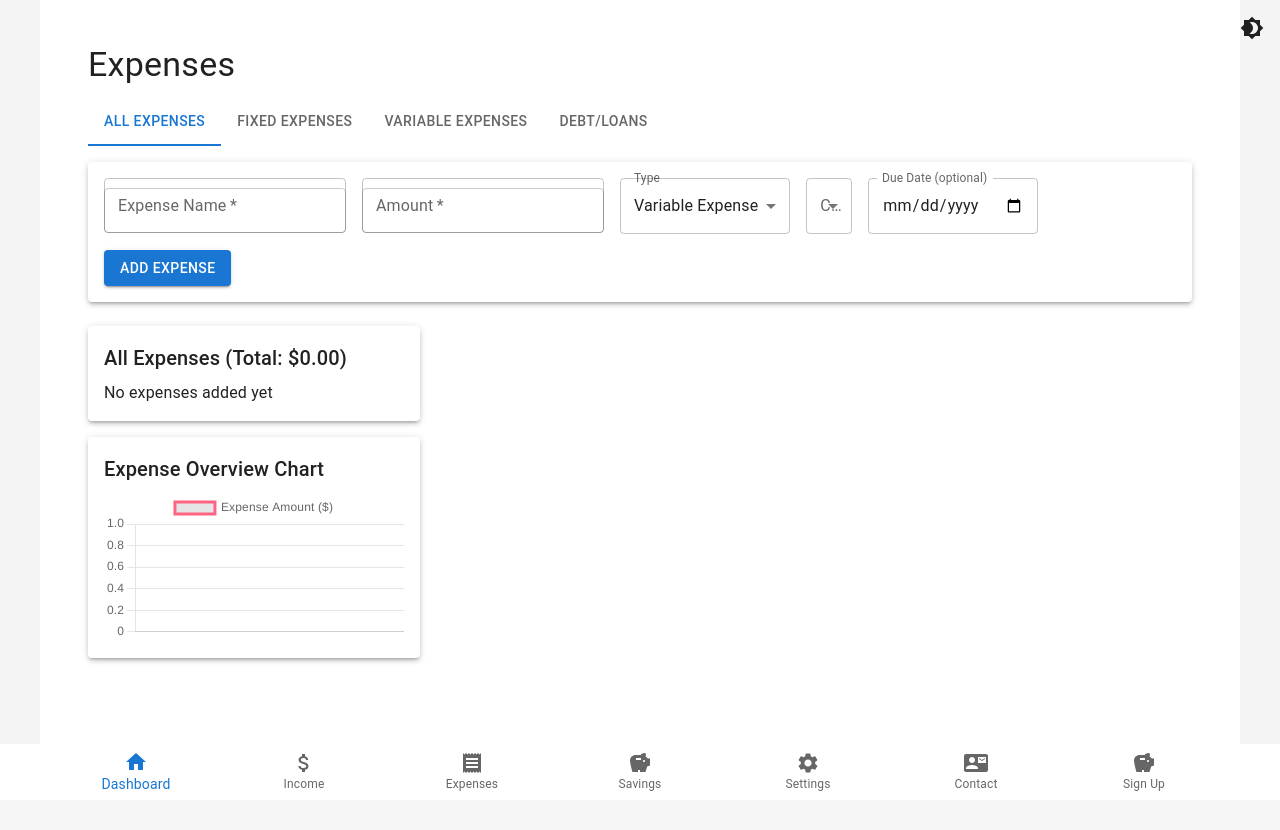
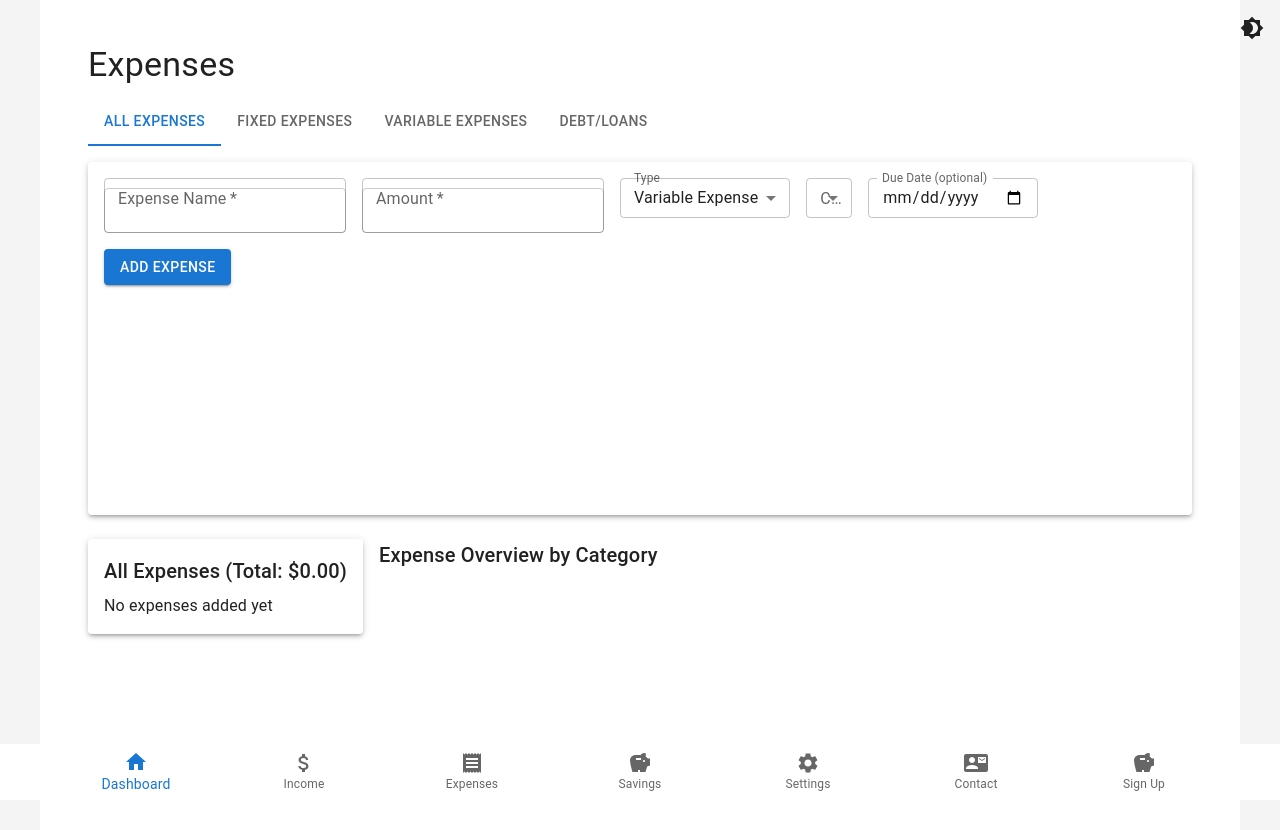
Before and after one commit to SriSrik123/budgetingapp, a React (Create React App) app: page /expenses in a window 1280 px wide. Shown: the top 830 px of the page. Before the commit the page ends 800 px from the top, so only its background shows below. Built offline with nearby package versions, Linux system fonts and the light colour scheme.

Commit message:
fixed graphs

```diff
--- a/src/components/ExpenseForm.jsx
+++ b/src/components/ExpenseForm.jsx
@@ -1,5 +1,6 @@
 import React, { useState, useEffect } from 'react';
 import { TextField, Button, MenuItem, Grid, Select, InputLabel, FormControl } from '@mui/material';
+import { PieChart, Pie, Cell, Tooltip, ResponsiveContainer } from 'recharts';
 
 export default function ExpenseForm({ onAddExpense }) {
   const [expense, setExpense] = useState({
@@ -44,12 +45,23 @@ export default function ExpenseForm({ onAddExpense }) {
     }
   };
 
+  const chartData = Object.entries(
+    expenseCategories[expense.type].reduce((acc, category) => {
+      acc[category] = 0;
+      return acc;
+    }, {})
+  ).map(([key, value]) => ({
+    name: key,
+    value: expense.category === key ? parseFloat(expense.amount || 0) : 0,
+  }));
+
   return (
     <form onSubmit={handleSubmit}>
       <Grid container spacing={2}>
         <Grid item xs={12}>
           <TextField
             fullWidth
+            size="small"
             label="Expense Name"
             name="name"
             value={expense.name}
@@ -61,6 +73,7 @@ export default function ExpenseForm({ onAddExpense }) {
         <Grid item xs={12} sm={6}>
           <TextField
             fullWidth
+            size="small"
             label="Amount"
             name="amount"
             type="number"
@@ -72,7 +85,7 @@ export default function ExpenseForm({ onAddExpense }) {
         </Grid>
 
         <Grid item xs={12} sm={6}>
-          <FormControl fullWidth>
+          <FormControl fullWidth size="small">
             <InputLabel>Type</InputLabel>
             <Select
               name="type"
@@ -88,7 +101,7 @@ export default function ExpenseForm({ onAddExpense }) {
         </Grid>
 
         <Grid item xs={12} sm={6}>
-          <FormControl fullWidth>
+          <FormControl fullWidth size="small">
             <InputLabel>Category</InputLabel>
             <Select
               name="category"
@@ -106,6 +119,7 @@ export default function ExpenseForm({ onAddExpense }) {
         <Grid item xs={12} sm={6}>
           <TextField
             fullWidth
+            size="small"
             label="Due Date (optional)"
             name="dueDate"
             type="date"
@@ -120,6 +134,27 @@ export default function ExpenseForm({ onAddExpense }) {
             Add Expense
           </Button>
         </Grid>
+        <Grid item xs={12}>
+          <ResponsiveContainer width="100%" height={250}>
+            <PieChart>
+              <Pie
+                data={chartData}
+                dataKey="value"
+                nameKey="name"
+                cx="50%"
+                cy="50%"
+                outerRadius={80}
+                fill="#8884d8"
+                label
+              >
+                {chartData.map((entry, index) => (
+                  <Cell key={`cell-${index}`} fill={`hsl(${(index / chartData.length) * 360}, 70%, 50%)`} />
+                ))}
+              </Pie>
+              <Tooltip />
+            </PieChart>
+          </ResponsiveContainer>
+        </Grid>
       </Grid>
     </form>
   );
--- a/src/pages/Expenses.jsx
+++ b/src/pages/Expenses.jsx
@@ -2,27 +2,7 @@ import React, { useState, useEffect } from 'react';
 import { Box, Typography, Grid, Paper, Tabs, Tab } from '@mui/material';
 import ExpenseForm from '../components/ExpenseForm';
 import ExpenseList from '../components/ExpenseList';
-import { Line } from 'react-chartjs-2';
-import {
-  Chart as ChartJS,
-  CategoryScale,
-  LinearScale,
-  PointElement,
-  LineElement,
-  Title,
-  Tooltip,
-  Legend,
-} from 'chart.js';
-
-ChartJS.register(
-  CategoryScale,
-  LinearScale,
-  PointElement,
-  LineElement,
-  Title,
-  Tooltip,
-  Legend
-);
+import { PieChart, Pie, Cell, Tooltip, ResponsiveContainer } from 'recharts';
 
 export default function Expenses() {
   const [expenses, setExpenses] = useState([]);
@@ -52,18 +32,15 @@ export default function Expenses() {
   const variableExpenses = expenses.filter(exp => exp.type === 'variable');
   const debtExpenses = expenses.filter(exp => exp.type === 'debt');
 
-  const chartData = {
-    labels: expenses.map((exp, i) => `Expense ${i + 1}`),
-    datasets: [
-      {
-        label: 'Expense Amount ($)',
-        data: expenses.map(exp => parseFloat(exp.amount || 0)),
-        fill: false,
-        borderColor: 'rgb(255, 99, 132)',
-        tension: 0.1,
-      },
-    ],
-  };
+  const categoryTotals = expenses.reduce((acc, exp) => {
+    acc[exp.category] = (acc[exp.category] || 0) + parseFloat(exp.amount || 0);
+    return acc;
+  }, {});
+
+  const pieChartData = Object.entries(categoryTotals).map(([category, total]) => ({
+    name: category,
+    value: total,
+  }));
 
   return (
     <Box sx={{ p: 3, pb: 10 }}>
@@ -86,18 +63,40 @@ export default function Expenses() {
         </Grid>
 
         <Grid item xs={12} md={7}>
+          <Grid container spacing={2}>
+            <Grid item xs={12} md={7}>
               <Paper elevation={3} sx={{ p: 2 }}>
                 {tabValue === 0 && <ExpenseList expenses={expenses} title="All Expenses" />}
                 {tabValue === 1 && <ExpenseList expenses={fixedExpenses} title="Fixed Expenses" />}
                 {tabValue === 2 && <ExpenseList expenses={variableExpenses} title="Variable Expenses" />}
                 {tabValue === 3 && <ExpenseList expenses={debtExpenses} title="Debt/Loans" />}
               </Paper>
-          <Paper elevation={3} sx={{ p: 2, mt: 2 }}>
+            </Grid>
+            <Grid item xs={12} md={5}>
               <Typography variant="h6" gutterBottom>
-              Expense Overview Chart
+                Expense Overview by Category
               </Typography>
-            <Line data={chartData} />
-          </Paper>
+              <ResponsiveContainer width="100%" height={300}>
+                <PieChart>
+                  <Pie
+                    data={pieChartData}
+                    dataKey="value"
+                    nameKey="name"
+                    cx="50%"
+                    cy="50%"
+                    outerRadius={100}
+                    fill="#8884d8"
+                    label
+                  >
+                    {pieChartData.map((entry, index) => (
+                      <Cell key={`cell-${index}`} fill={`hsl(${(index / pieChartData.length) * 360}, 70%, 50%)`} />
+                    ))}
+                  </Pie>
+                  <Tooltip />
+                </PieChart>
+              </ResponsiveContainer>
+            </Grid>
+          </Grid>
         </Grid>
       </Grid>
     </Box>
--- a/src/pages/Signup.jsx
+++ b/src/pages/Signup.jsx
@@ -20,7 +20,6 @@ export default function Signup() {
       console.log('Signup response:', res);
       if (res.status === 201){
         setStatus('Signup Successful!');
-        navigate('/');  // Redirect to home page on successful signup
       }
       else{
         setStatus('Signup failed, Try again')
```
Lines whose indentation alone changed are shown as unchanged.
